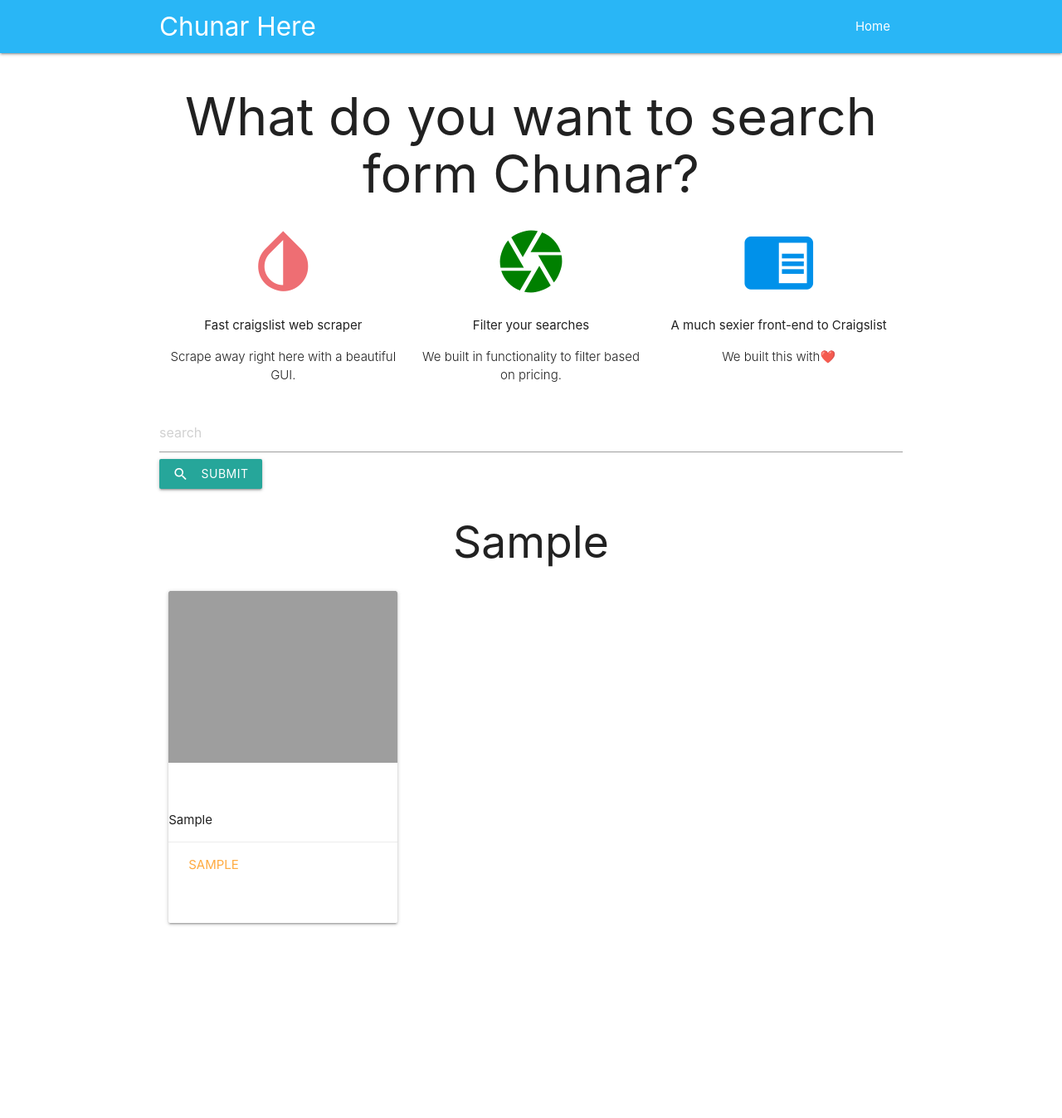
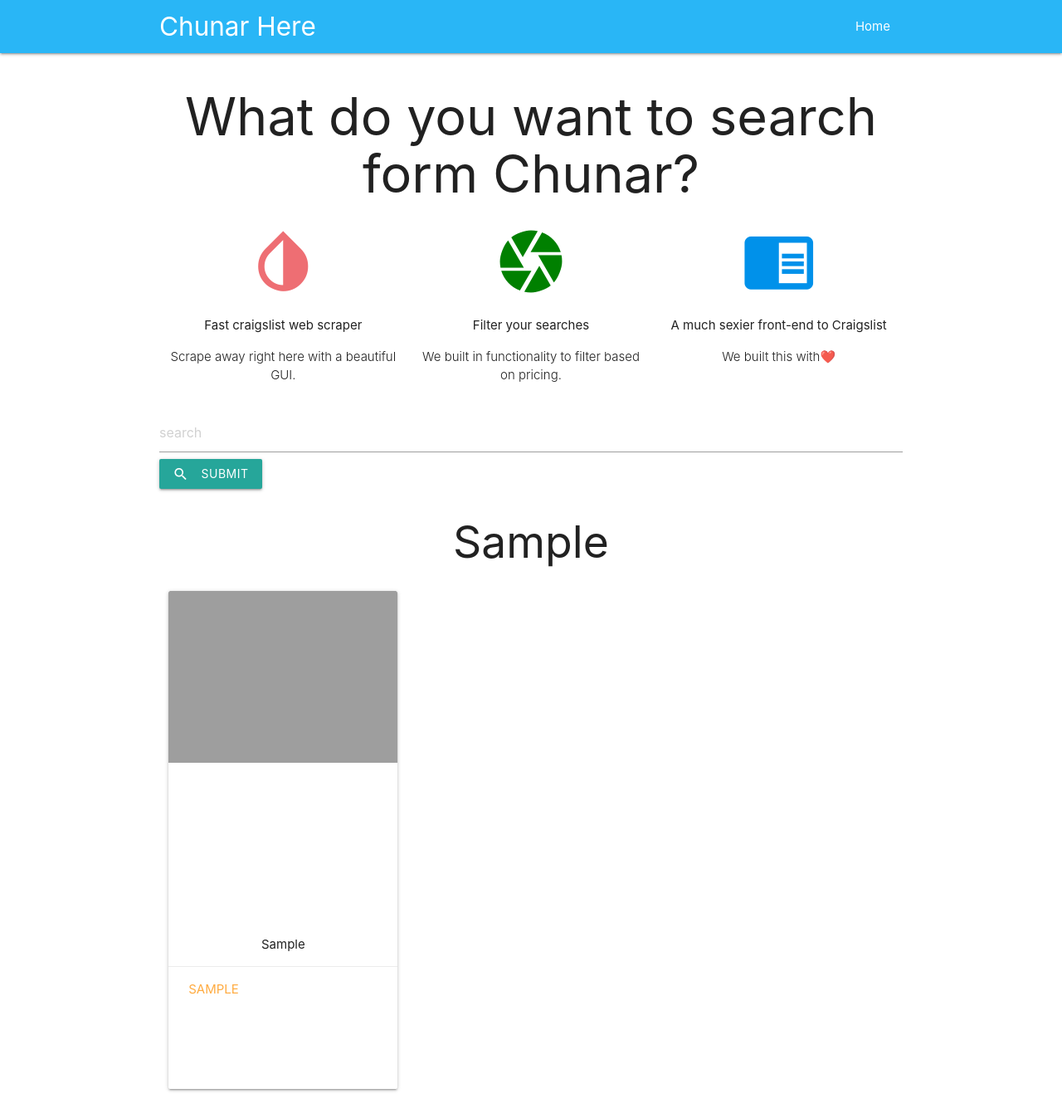
Before and after one commit to Chunar5354/Django-study, a Django app: template templates/myapp/new_search.html in a window 1280 px wide. Shown: the whole page at 83% size. Before the commit the page ends 1115 px from the top, so only its background shows below. Run offline with Django 3.2, Linux system fonts and the light colour scheme; tables that the repository leaves empty hold one stand-in row (values such as "Sample post"); the template is opened without the code that fills it: values that come from a table or form of the project are taken from there, most other values are stand-ins (such as "Sample title", 1, 10 or a date in 2020); grey boxes are pictures that could not be loaded.

Commit message:
optimize frontend

```diff
--- a/static/css/style.css
+++ b/static/css/style.css
@@ -1,9 +1,9 @@
 .card {
-	height: 400px;
+	height: 600px;
 	overflow: hidden;
 }
 
 .card .card-image {
-	height: 250px; /* Your height here */
+	height: 400px; /* Your height here */
 	overflow: hidden;
 }
--- a/templates/myapp/new_search.html
+++ b/templates/myapp/new_search.html
@@ -16,7 +16,7 @@
 						<a href="{{ book.1 }}"><img src="{{ book.2 }}" alt=""></a>
 					</div>
 					<div class=card-content">
-						<p>{{ book.0 }}</p>
+						<p style="text-align: center">{{ book.0 }}</p>
 					</div>
 					<div class="card-action">
 						<a href="{{ book.1 }}">{{ book.3 }}</a>
```
